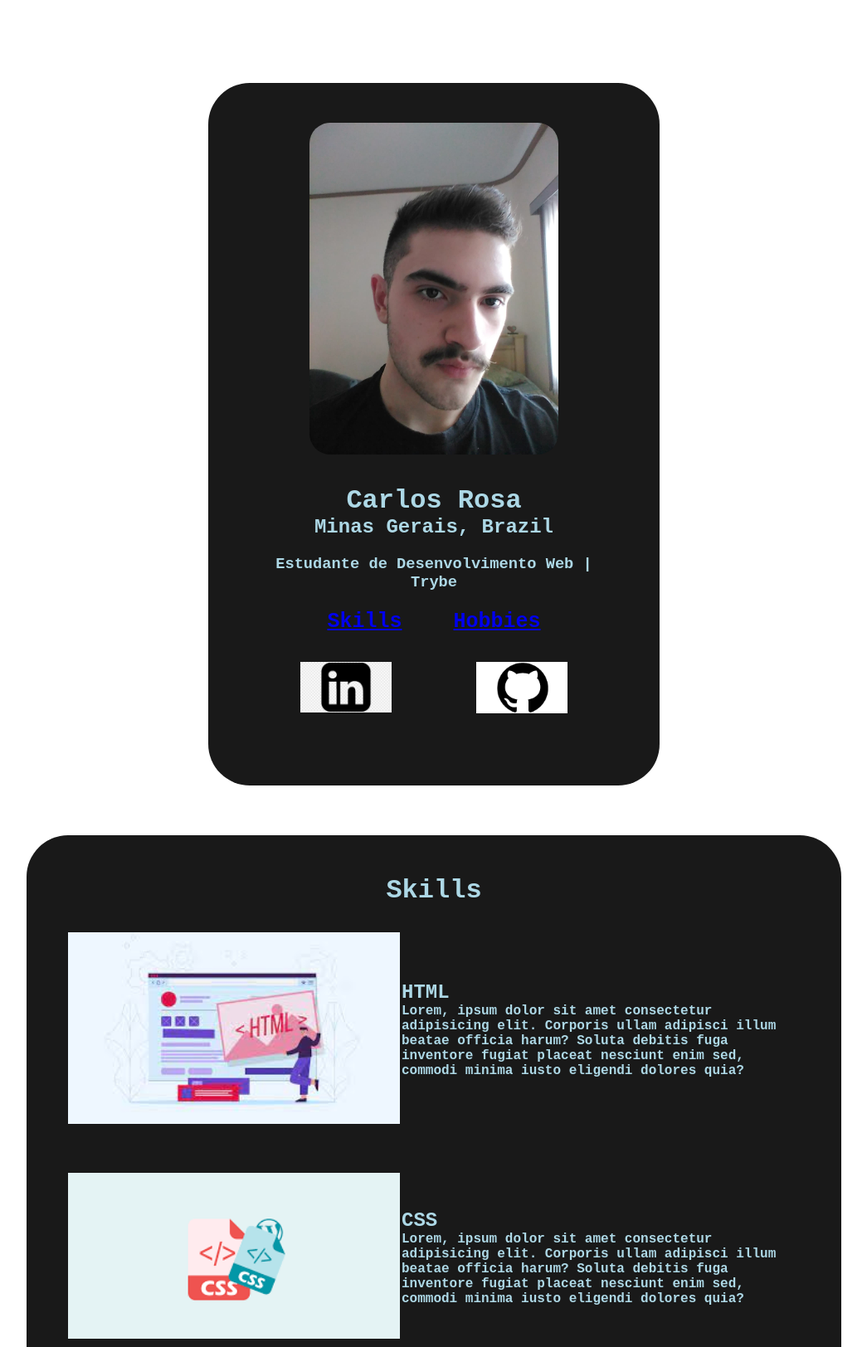
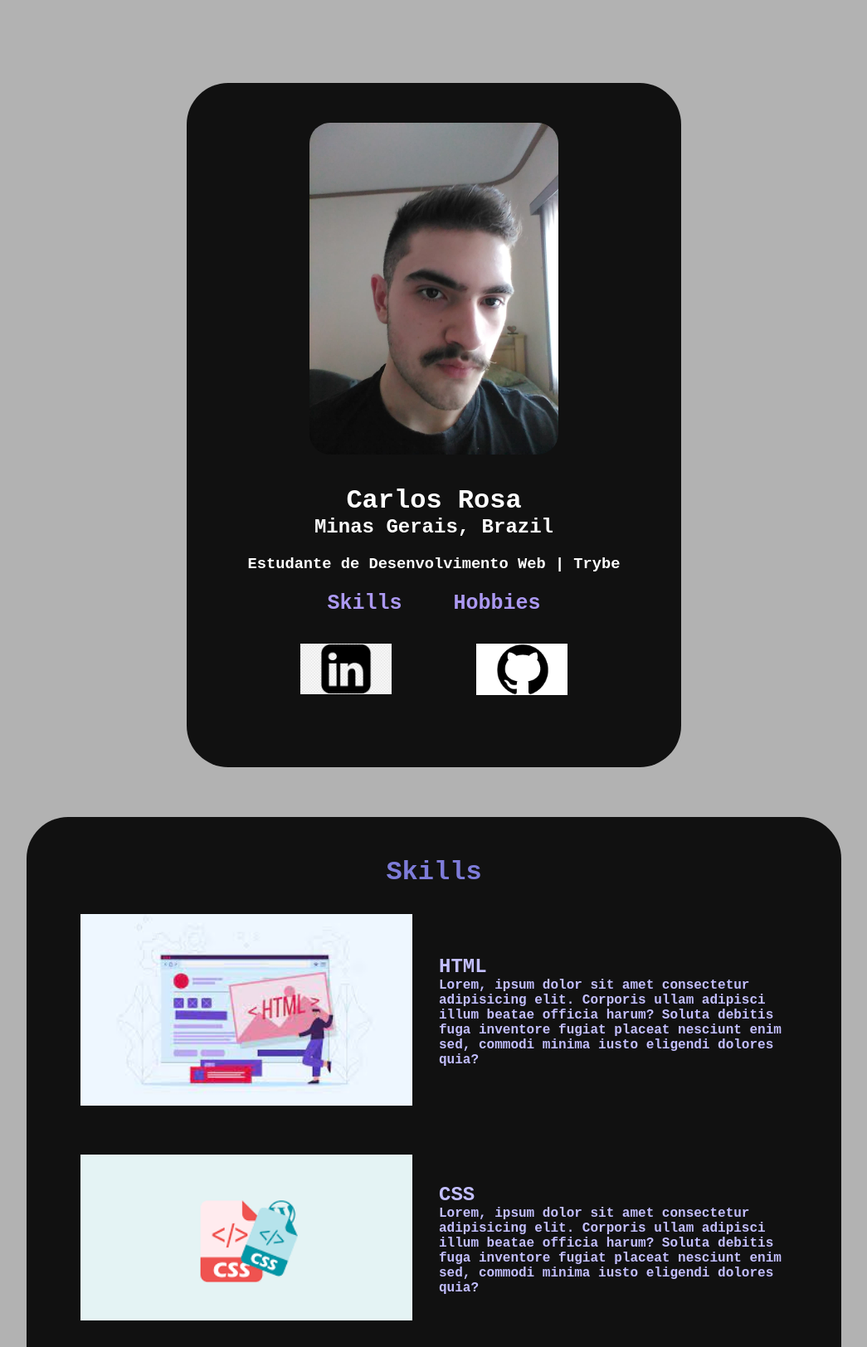
Before and after one commit to CarlosESRosa/CarlosESRosa.github.io, a plain HTML site: page index.html in a window 1280 px wide. Shown: the top 1624 px of the page at 83% size, without its empty margins (117-1162 px from the left). Drawn offline with Linux system fonts and the light colour scheme.

Commit message:
Finalizando o portifolio

```diff
--- a/index.html
+++ b/index.html
@@ -48,7 +48,7 @@
                     <th class="col-1">
                         <img src="img/html.jpeg" alt="HTML">
                     </th>
-                    <th class="col-2"><h2>HTML</h2>
+                    <th class="col-right"><h2>HTML</h2>
                         <p>Lorem, ipsum dolor sit amet consectetur adipisicing
                             elit.
                             Corporis ullam adipisci illum beatae officia harum?
@@ -184,5 +184,9 @@
                 </tr>
             </table>
         </div>
+
+        <footer>
+            <h1>-- Carlos Eduardo Soares Rosa --</h1>
+        </footer>
     </body>
 </html>
--- a/style.css
+++ b/style.css
@@ -4,7 +4,8 @@
 }
 body {
   font-family: "Source Code Pro", monospace;
-  color: lightblue;
+  color: #dbfff3;
+  background-color: rgba(0, 0, 0, 0.3);
 }
 
 /* profile-box*/
@@ -15,8 +16,9 @@ body {
   margin-top: 100px;
   padding: 3rem;
   display: block;
-  width: 35%;
+  width: 500px;
   border-radius: 50px;
+  color: white;
 }
 
 .profile-box img {
@@ -36,6 +38,8 @@ body {
 .profile-box .table-1 a {
   font-size: 25px;
   padding: 0 30px;
+  color: #ac99f2;
+  text-decoration: none;
 }
 
 .profile-box table img {
@@ -59,6 +63,7 @@ body {
 
 .skills-box h1 {
   margin-bottom: 30px;
+  color: #7e7cd9;
 }
 
 .skills-box img {
@@ -68,5 +73,16 @@ body {
 .skills-box table {
   margin-bottom: 50px;
   text-align: left;
+  color: #c3bfff;
+}
+.skills-box table th {
+  padding: 0 15px;
 }
 /*END skills-box*/
+
+footer {
+  margin-top: 30vh;
+  margin-bottom: 30vh;
+  text-align: center;
+  color: rgba(0, 0, 0, 0.9);
+}
```
